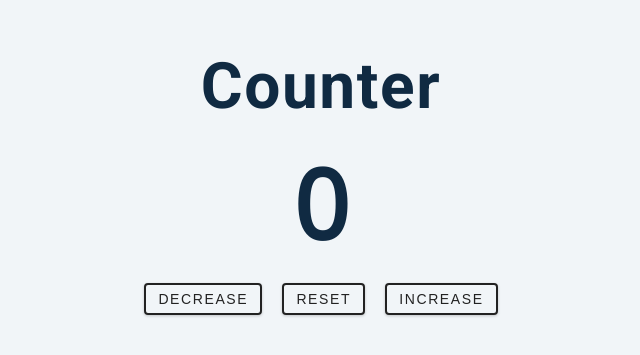
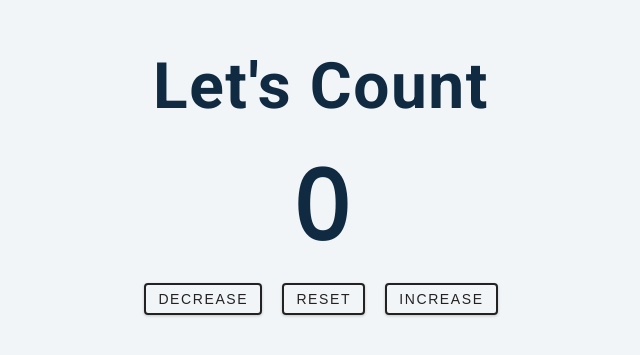
Before and after one commit to Celnet-hub/Counter, a plain HTML site: page index.html in a window 1280 px wide. Shown: the part 211-566 px from the top of the page, without its empty margins (319-959 px from the left). Drawn offline with nearby package versions, Linux system fonts and the light colour scheme.

Commit message:
Final commit

```diff
--- a/index.html
+++ b/index.html
@@ -11,7 +11,7 @@
   <body>
     <main>
       <div class="container">
-        <h1>counter</h1>
+        <h1>Let's count</h1>
         <span id="value">0</span>
         <div class="button-container">
           <button class="btn decrease">Decrease</button>
```
